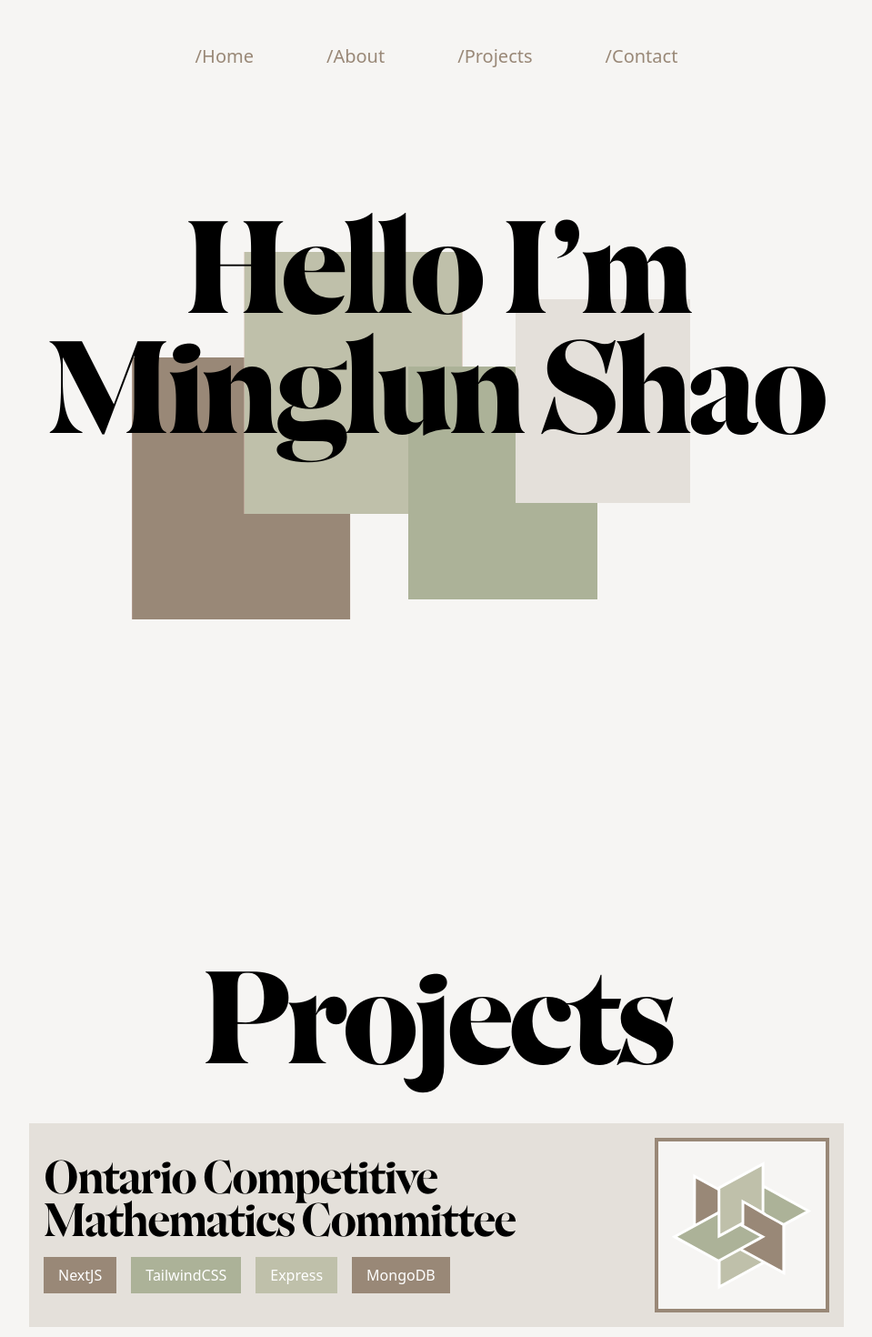
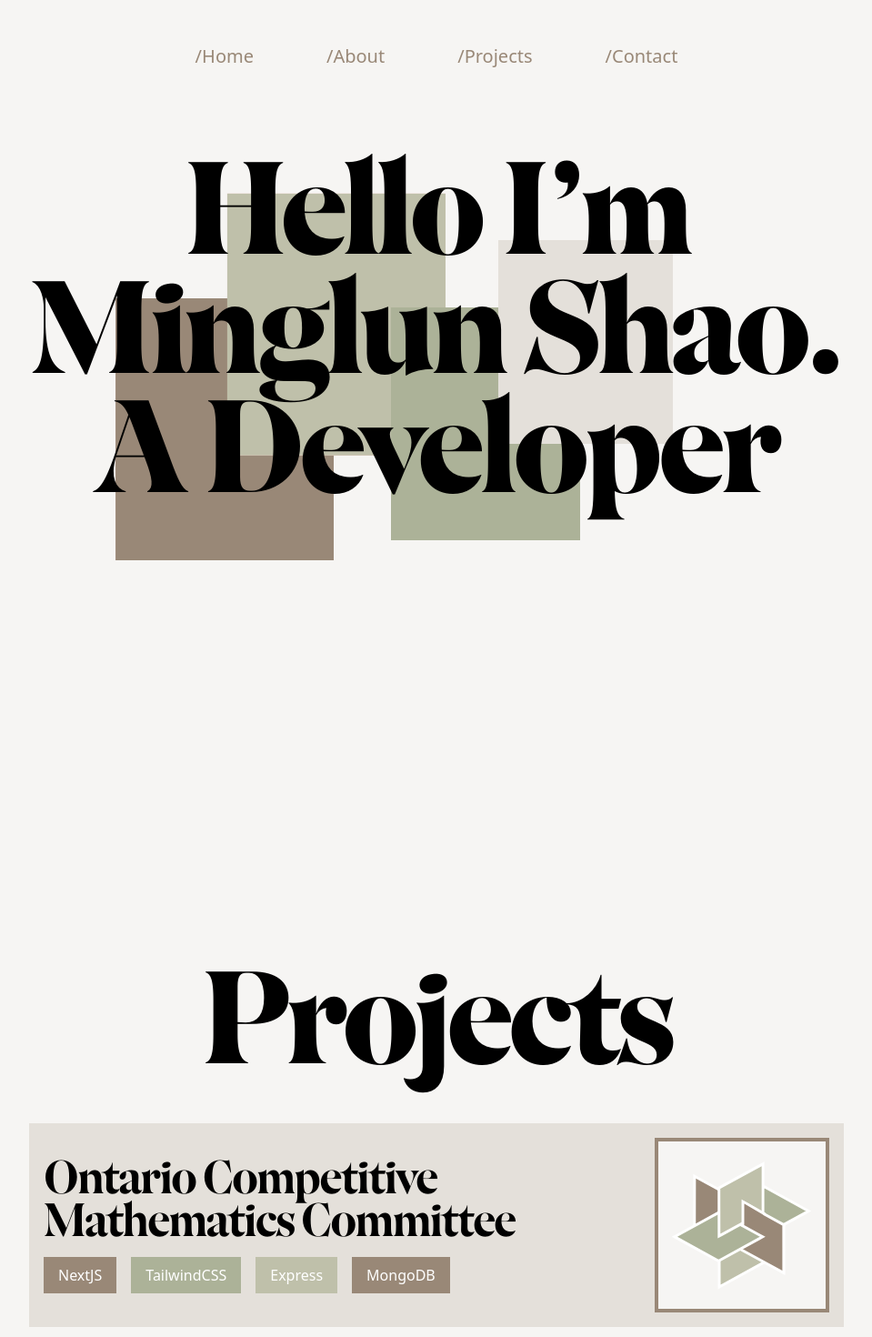
Before and after one commit to m-shao/2024-portfolio-v2, a Next.js app: page / in a window 1280 px wide. Shown: the top 1470 px of the page at 91% size, without its empty margins (160-1119 px from the left). Built offline with nearby package versions, Linux system fonts and the light colour scheme.

Commit message:
add:project entrance animation

```diff
--- a/app/page.js
+++ b/app/page.js
@@ -1,16 +1,16 @@
 'use client';
+
+import React from 'react';
 
 import Navbar from '@/components/sections/Navbar';
 import Hero from '@/components/sections/Hero.jsx';
-import Image from 'next/image';
+import ProjectCard from '@/components/ProjectCard';
 
 import { projects } from '@/config/projects';
 
 import TransformDownWithFade from '@/components/animationWrappers/TransformDownWithFade';
 
 export default function Home() {
-	const colourRotation = ['bg-primary', 'bg-accent-200', 'bg-accent-100'];
-
 	return (
 		<div className='w-screen overflow-x-hidden'>
 			<section className='flex flex-col items-center justify-center w-screen h-screen overflow-x-hidden'>
@@ -23,34 +23,9 @@ export default function Home() {
 				<h1>Projects</h1>
 				<div className='flex flex-col justify-center w-3/4 max-w-4xl gap-12'>
 					{projects.map((project, index) => (
-						<div
-							key={index}
-							className='flex items-center flex-col md:flex-row w-full gap-8 px-4 py-4 bg-background-200 hover:scale-[101%] transition-transform duration-500'>
-							<div className='flex flex-col items-start flex-1 h-full gap-4'>
-								<h2 className='text-center md:text-left'>
-									{project.name}
-								</h2>
-								<div className='flex flex-wrap justify-center gap-2 md:justify-start md:gap-4'>
-									{project.tech.map((tech, index) => (
-										<div
-											key={index}
-											className={
-												'px-4 py-2 font-sans text-white ' +
-												colourRotation[index % 3]
-											}>
-											{tech}
-										</div>
-									))}
-								</div>
-							</div>
-							<div className='flex items-center justify-center w-48 h-48 p-3 border-4 bg-background-100 border-primary'>
-								<Image
-									className='w-full h-full'
-									src={project.image}
-									alt={project.name}
-								/>
-							</div>
-						</div>
+						<React.Fragment key={index}>
+							<ProjectCard project={project} />
+						</React.Fragment>
 					))}
 				</div>
 			</section>
--- /dev/null
+++ b/components/ProjectCard.jsx
@@ -0,0 +1,41 @@
+import Image from 'next/image';
+import Link from 'next/link';
+
+import BasicFadeIn from '@/components/animationWrappers/BasicFadeIn';
+
+const ProjectCard = ({ project }) => {
+	const colourRotation = ['bg-primary', 'bg-accent-200', 'bg-accent-100'];
+	return (
+		<BasicFadeIn direction={'left'}>
+			<Link
+				target='_blank'
+				href={project.path}
+				className='flex items-center flex-col md:flex-row w-full gap-8 px-4 py-4 bg-background-200 hover:scale-[101%] transition-transform duration-500'>
+				<div className='flex flex-col items-start flex-1 h-full gap-4'>
+					<h2 className='text-center md:text-left'>{project.name}</h2>
+					<div className='flex flex-wrap justify-center gap-2 md:justify-start md:gap-4'>
+						{project.tech.map((tech, index) => (
+							<div
+								key={index}
+								className={
+									'px-4 py-2 font-sans text-white ' +
+									colourRotation[index % 3]
+								}>
+								{tech}
+							</div>
+						))}
+					</div>
+				</div>
+				<div className='flex items-center justify-center w-48 h-48 p-3 border-4 bg-background-100 border-primary'>
+					<Image
+						className='w-full h-full'
+						src={project.image}
+						alt={project.name}
+					/>
+				</div>
+			</Link>
+		</BasicFadeIn>
+	);
+};
+
+export default ProjectCard;
--- /dev/null
+++ b/components/animationWrappers/BasicFadeIn.jsx
@@ -0,0 +1,36 @@
+'use client';
+
+import { motion } from 'framer-motion';
+
+const BasicFadeIn = ({ children, delay, direction }) => {
+	const itemMain = {
+		hidden: {
+			down: { opacity: 0, y: '20%', pointerEvents: 'none' },
+			up: { opacity: 0, y: '-20%', pointerEvents: 'none' },
+			left: { opacity: 0, x: '-20%', pointerEvents: 'none' },
+			right: { opacity: 0, x: '20%', pointerEvents: 'none' },
+		},
+		show: {
+			opacity: 1,
+			y: 0,
+			x: 0,
+			pointerEvents: 'auto',
+		},
+		transition: {
+			duration: 1,
+			ease: [0.6, 0.01, 0, 0.95],
+			delay: delay || 0,
+		},
+	};
+
+	return (
+		<motion.div
+			initial={itemMain.hidden[direction]}
+			whileInView={itemMain.show}
+			transition={itemMain.transition}>
+			{children}
+		</motion.div>
+	);
+};
+
+export default BasicFadeIn;
--- a/components/animationWrappers/OverflowReveal.jsx
+++ b/components/animationWrappers/OverflowReveal.jsx
@@ -2,22 +2,33 @@ import { motion } from 'framer-motion';
 
 const OverflowReveal = ({ children, delay }) => {
 	const duration = 0.8;
+	const outerContainer = {
+		hidden: { overflow: 'hidden' },
+		show: {
+			overflow: 'visible',
+		},
+		transition: { delay: (duration + delay) * 0.75 },
+	};
+	const innerContainer = {
+		hidden: { transform: 'translateY(100%)', opacity: '0%' },
+		show: { transform: 'translateY(0)', opacity: '100%' },
+		transition: {
+			ease: [0.6, 0.01, 0, 0.95],
+			delay: delay,
+			duration: duration,
+		},
+	};
 
 	return (
 		<motion.div
-			initial={{ overflow: 'hidden' }}
-			animate={{ overflow: 'visible' }}
-			transition={{ delay: (duration + delay) * 0.75 }}
+			initial={outerContainer.hidden}
+			animate={outerContainer.show}
+			transition={outerContainer.transition}
 			className='overflow-hidden'>
 			<motion.div
-				initial={{ transform: 'translateY(100%)', opacity: '0%' }}
-				animate={{ transform: 'translateY(0)', opacity: '100%' }}
-				transition={{
-					ease: [0.6, 0.01, 0, 0.95],
-					delay: delay,
-					duration: duration,
-				}}
-				className=''>
+				initial={innerContainer.hidden}
+				animate={innerContainer.show}
+				transition={innerContainer.transition}>
 				{children}
 			</motion.div>
 		</motion.div>
--- a/components/animationWrappers/TransformDownWithFade.jsx
+++ b/components/animationWrappers/TransformDownWithFade.jsx
@@ -2,17 +2,21 @@ import { motion } from 'framer-motion';
 
 const TransformDownWithFade = ({ children, delay }) => {
 	const duration = 0.6;
+	const itemMain = {
+		hidden: { transform: 'translateY(-100%)', opacity: '0%' },
+		show: { transform: 'translateY(0)', opacity: '100%' },
+		transition: {
+			ease: [0.6, 0.01, 0, 0.95],
+			delay: delay,
+			duration: duration,
+		},
+	};
 
 	return (
 		<motion.div
-			initial={{ transform: 'translateY(-100%)', opacity: '0%' }}
-			animate={{ transform: 'translateY(0)', opacity: '100%' }}
-			transition={{
-				ease: [0.6, 0.01, 0, 0.95],
-				delay: delay,
-				duration: duration,
-			}}
-			className=''>
+			initial={itemMain.hidden}
+			animate={itemMain.show}
+			transition={itemMain.transition}>
 			{children}
 		</motion.div>
 	);
--- a/components/sections/Hero.jsx
+++ b/components/sections/Hero.jsx
@@ -219,11 +219,14 @@ const Hero = () => {
 					</div>
 				</OnLoadFadeIn>
 				<div className='relative pointer-events-none'>
-					<OverflowReveal delay={2.25}>
+					<OverflowReveal once={true} delay={2.25}>
 						<h1>Hello I&#8217;m</h1>
 					</OverflowReveal>
-					<OverflowReveal delay={2.4}>
-						<h1>Minglun Shao</h1>
+					<OverflowReveal once={true} delay={2.4}>
+						<h1>Minglun Shao.</h1>
+					</OverflowReveal>
+					<OverflowReveal once={true} delay={2.4}>
+						<h1>A Developer</h1>
 					</OverflowReveal>
 				</div>
 			</div>
--- a/config/projects.js
+++ b/config/projects.js
@@ -9,14 +9,14 @@ export const projects = [
 			'A platform for students to practice and compete in math contests.',
 		image: ocmc,
 		tech: ['NextJS', 'TailwindCSS', 'Express', 'MongoDB'],
-		path: '/project/ocmc',
+		path: 'https://www.ontariocmc.ca/',
 	},
 	{
 		name: 'JAMHacks | Canadian Hackathon',
 		description: 'Canada’s largest high school hackathon',
 		image: jamhacks,
 		tech: ['NextJS', 'MongoDB', 'Google API', 'Framer Motion'],
-		path: '/project/jamhacks',
+		path: 'https://www.jamhacks.ca/',
 	},
 	{
 		name: 'Coffee Coach | Winner @ JAMHacks',
@@ -24,6 +24,6 @@ export const projects = [
 			'An AI-powered web app that helps users engage in coffee chats',
 		image: coffeeCoach,
 		tech: ['ReactJS', 'MongoDB', 'OpenAI API', 'Framer Motion'],
-		path: '/project/coffe-coach',
+		path: 'https://github.com/m-shao/coffee-coach',
 	},
 ];
--- a/package.json
+++ b/package.json
@@ -12,7 +12,8 @@
     "framer-motion": "^11.0.14",
     "next": "14.1.3",
     "react": "^18",
-    "react-dom": "^18"
+    "react-dom": "^18",
+    "react-intersection-observer": "^9.8.1"
   },
   "devDependencies": {
     "autoprefixer": "^10.0.1",
```
Also changed, not shown: 1 other file (tests, documents, lock files or other folders).
